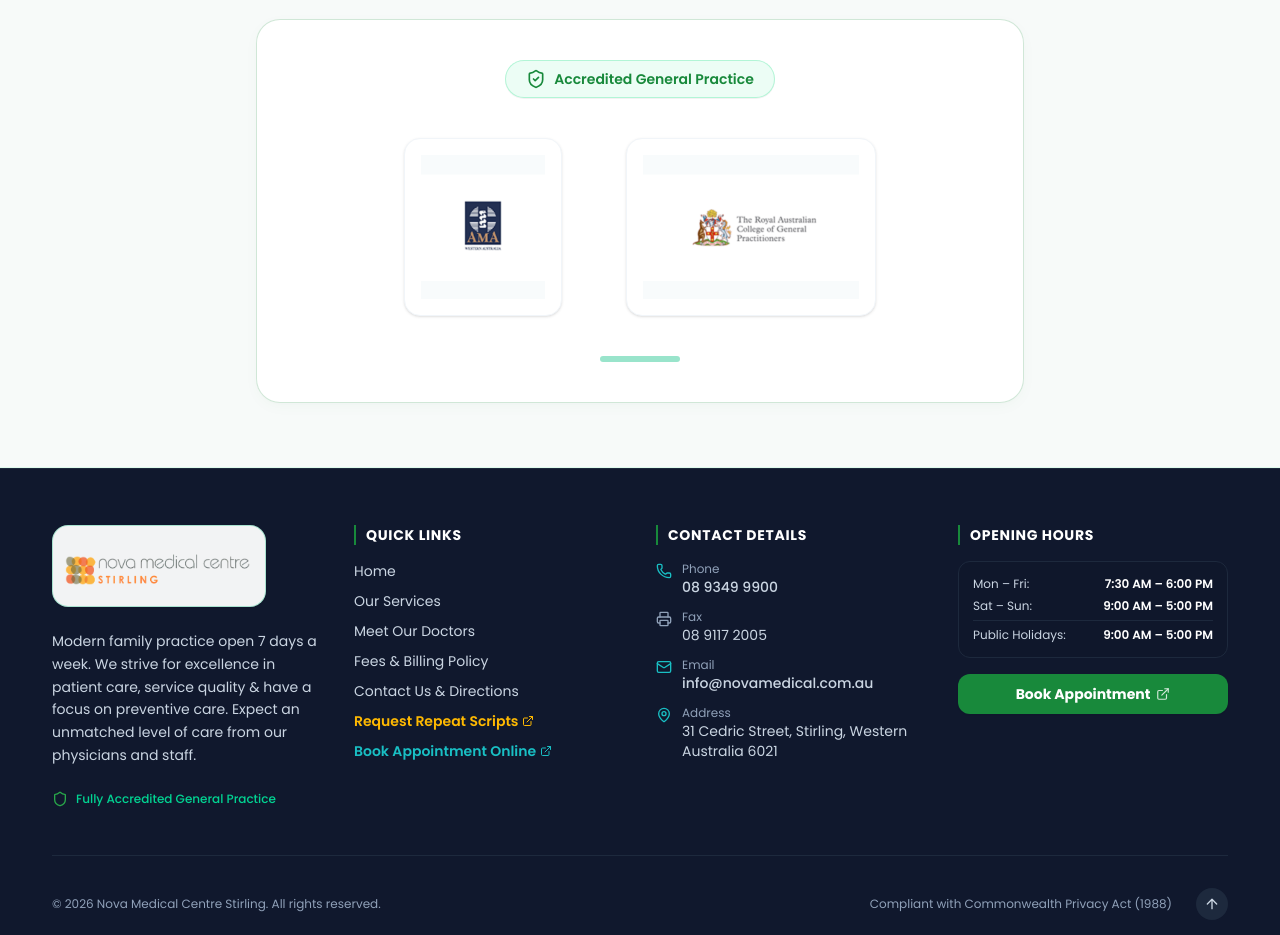
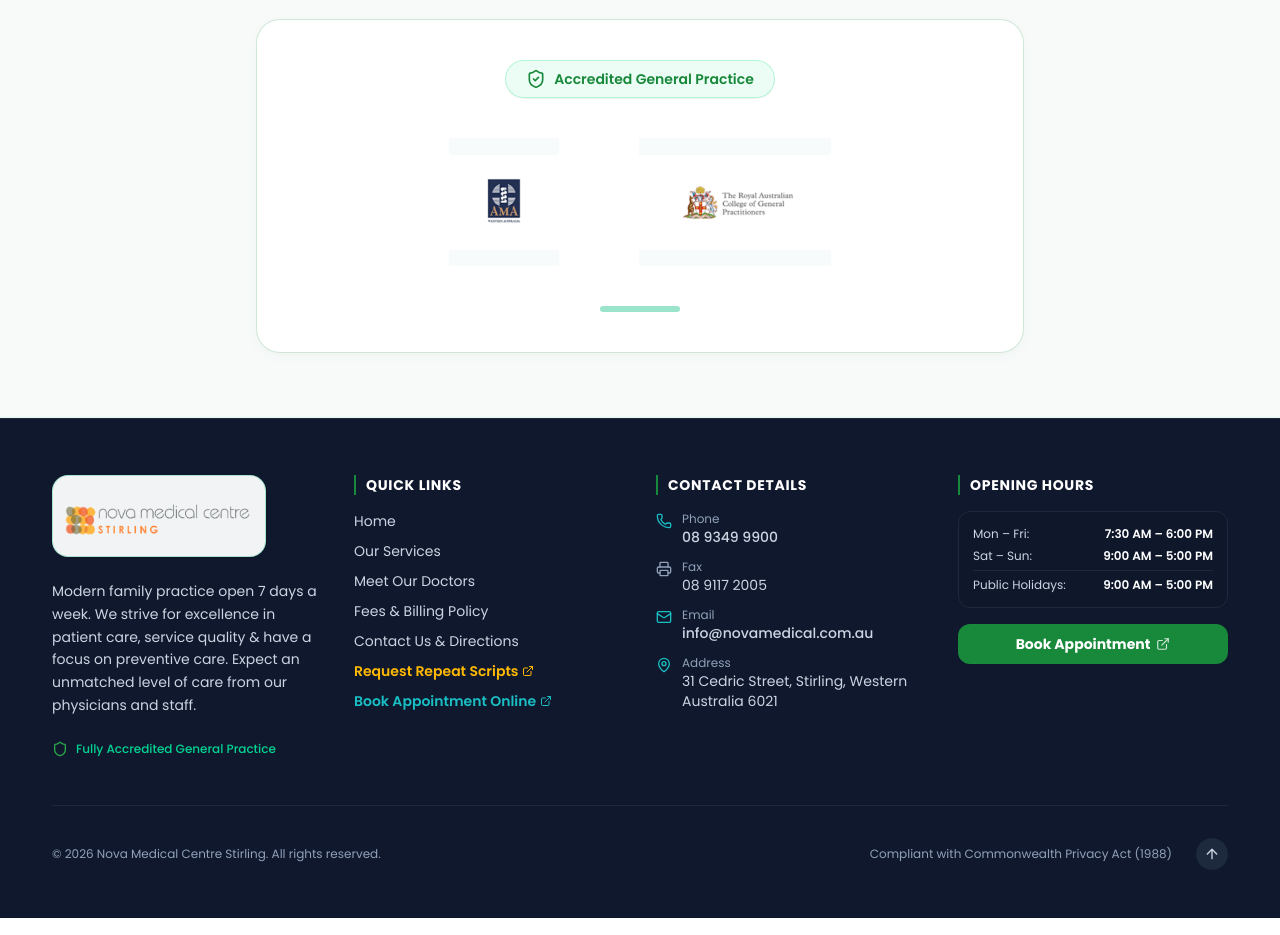
Before and after one commit to arrowheaddigitalagency-cmyk/novamedical, a Next.js app: page / in a window 1280 px wide. Shown: the part 7260-8195 px from the top of the page. Built offline with nearby package versions, Linux system fonts and the light colour scheme.

Commit message:
Remove inner logo wrapper boxes so logos rest directly in container

```diff
--- a/src/components/sections/AccreditationSection.tsx
+++ b/src/components/sections/AccreditationSection.tsx
@@ -32,23 +32,19 @@ export default function AccreditationSection() {
             </div>
 
             {/* Large Single Row Icons */}
-            <div className="flex flex-wrap items-center justify-center gap-10 sm:gap-16 w-full my-4">
+            <div className="flex flex-wrap items-center justify-center gap-12 sm:gap-20 w-full my-4">
               {ACCREDITATION_LOGOS.map((item) => (
-                <div
+                <Image
                   key={item.id}
-                  className="flex items-center justify-center p-4 bg-white rounded-2xl border border-slate-100 shadow-sm hover:shadow-md transition-all hover:scale-105"
-                >
-                  <Image
                   src={item.src}
                   alt={item.alt}
                   title={item.title}
                   width={400}
                   height={160}
-                    className="h-24 sm:h-32 md:h-36 w-auto object-contain"
+                  className="h-20 sm:h-28 md:h-32 w-auto object-contain transition-transform hover:scale-105"
                   unoptimized
                   priority
                 />
-                </div>
               ))}
             </div>
 
```
Lines whose indentation alone changed are shown as unchanged.
